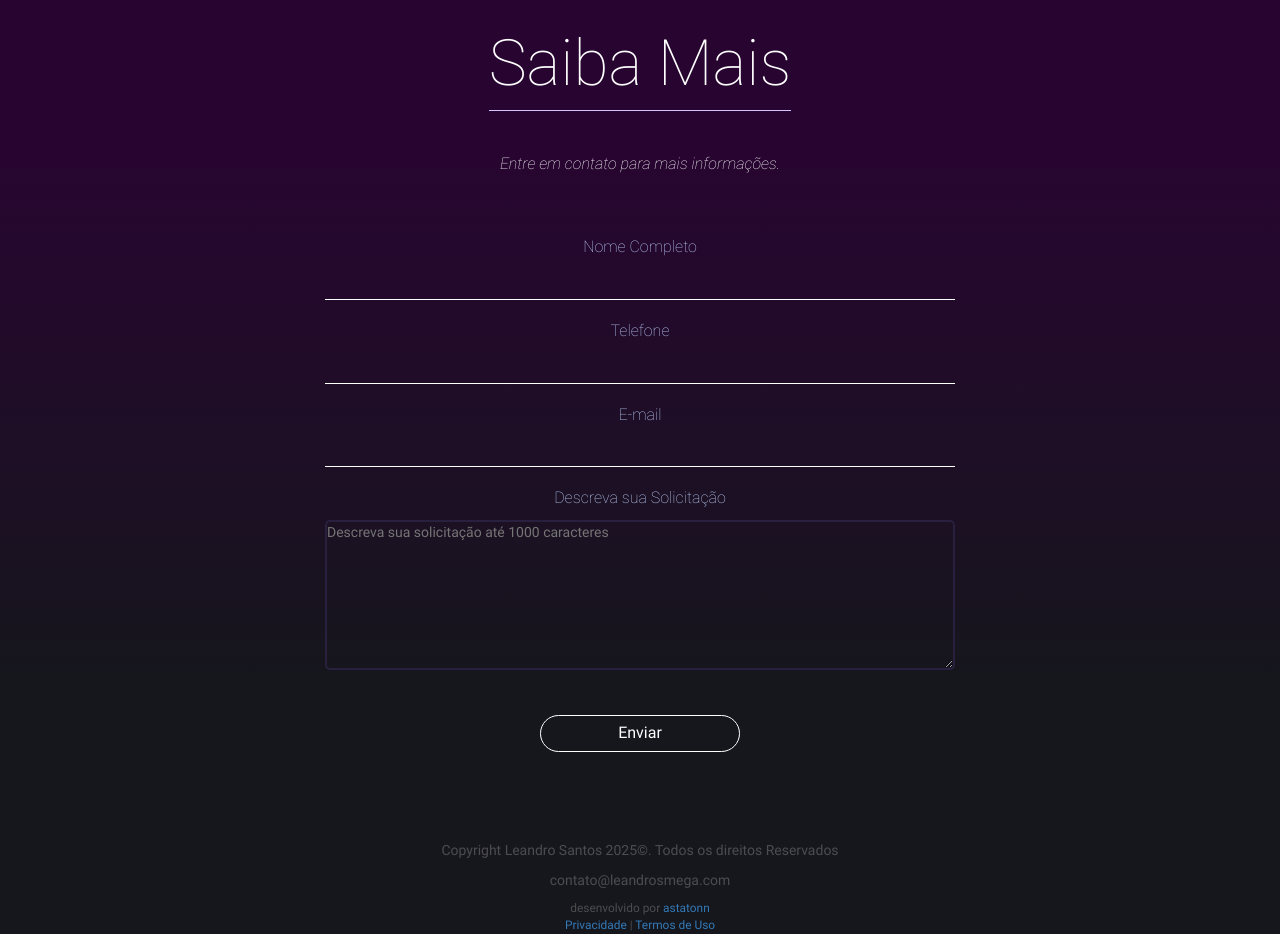
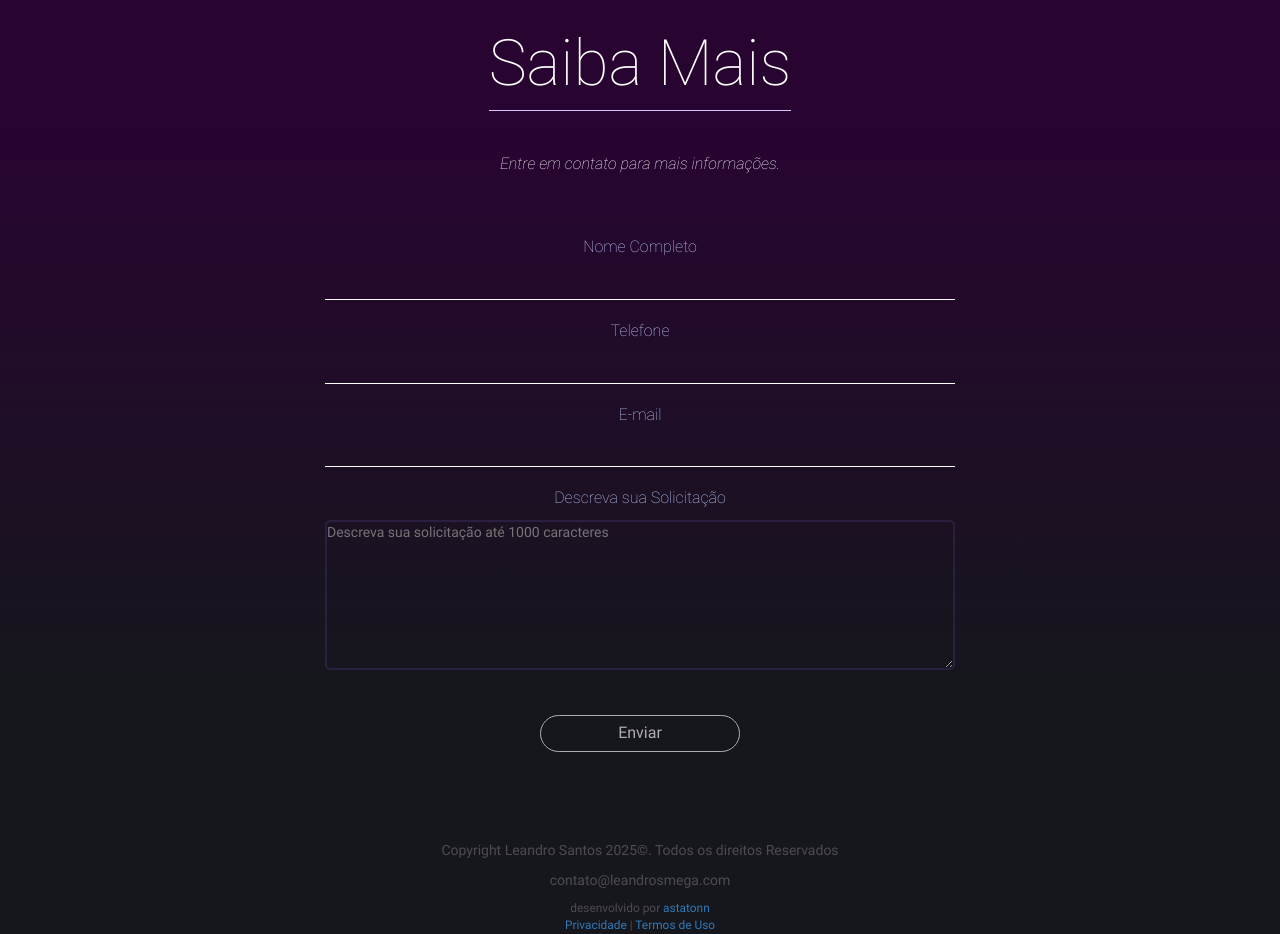
Before and after one commit to astatonn/leandrosantosmega, a PHP site: page / in a window 1280 px wide. Shown: the part 3116-4050 px from the top of the page. Run offline with PHP 8.4, Linux system fonts and the light colour scheme.

Commit message:
🔥Update index.php

```diff
--- a/index.php
+++ b/index.php
@@ -537,7 +537,7 @@ require('vendor/autoload.php');
                 <p class="conteudo-subhead-texto">Entre em contato para mais informações.</p>
             </div>
 
-            <form class="conteudo-orcamento-formulario" id="formularioinformacao" action="controller/submit.php" method="POST">
+            <form class="conteudo-orcamento-formulario" id="formularioinformacao" action="#" method="POST">
                 <div class="campo-orcamento">
                     <label for="firstname">Nome Completo</label>
                     <input type="text" name="name" id="name">
@@ -557,7 +557,7 @@ require('vendor/autoload.php');
                     <textarea id="descricao" name="descricao" placeholder="Descreva sua solicitação até 1000 caracteres" maxlength="1000" minlength="50" form="formularioinformacao" resizable="false"></textarea>
                 </div>
                 <div class="campo-orcamento-enviar">
-                    <input type="submit" value="Enviar" class="btn btn-border">
+                    <input type="submit" value="Enviar" class="btn disabled btn-secondary">
                 </div>
             </form>
 
```
